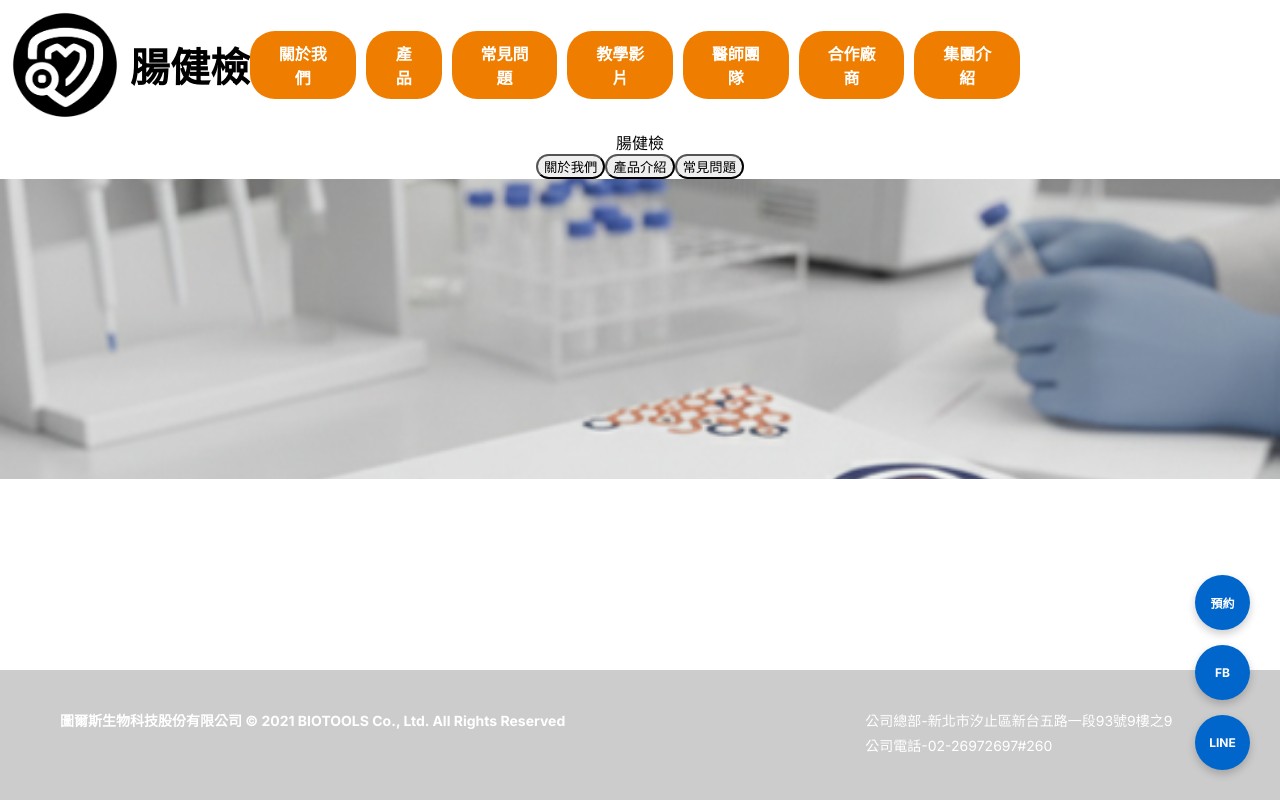
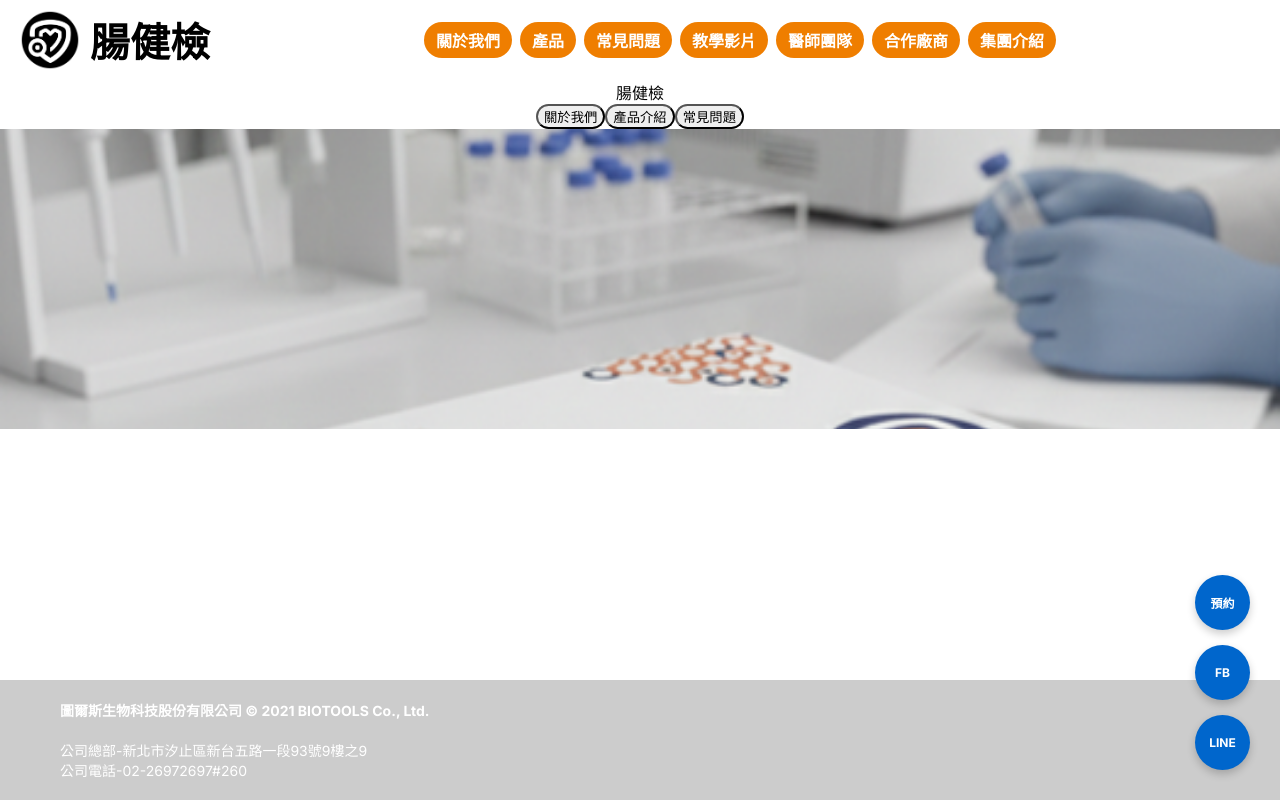
Before and after one commit to boren-Yang/crc-test, a Next.js app in the folder website1/: page / in a window 1280 px wide. Shown: the top 800 px of the page. Built offline with nearby package versions, Linux system fonts and the light colour scheme.

Commit message:
Add Speed Insights package

```diff
--- a/website1/app/layout.tsx
+++ b/website1/app/layout.tsx
@@ -13,67 +13,51 @@ export default function RootLayout({ children }: { children: React.ReactNode })
         display: 'flex',
         flexDirection: 'column',
         minHeight: '100vh',
-        margin: 0
+        margin: 0,
+        overflowX: 'hidden' // 避免手機版左右滑動
       }}>
         <header style={{
-  display: 'flex',
-  alignItems: 'center',
-  justifyContent: 'center',
-  flexWrap: 'wrap', // 重要：讓按鈕在空間不足時自動掉到下一行
-  padding: '10px'
-}}>
-          {/* Logo 區塊 */}
+          display: 'flex',
+          alignItems: 'center',
+          justifyContent: 'space-between', // 改為左右撐開
+          flexWrap: 'wrap', // 空間不足自動換行
+          padding: '10px 20px',
+          gap: '10px'
+        }}>
+          {/* Logo 區塊 - 在手機上會縮小一點 */}
           <Link href="/" style={{ textDecoration: 'none', color: 'inherit', display: 'flex', alignItems: 'center' }}>
             <div style={{ display: 'flex', alignItems: 'center', gap: '10px' }}>
-              <img src="/99.png" alt="Logo" width="110" />
-              <span style={{ fontWeight: 'bold', fontSize: '40px' }}>腸健檢</span>
+              <img src="/99.png" alt="Logo" className="w-[60px] md:w-[110px]" style={{ maxWidth: '100%' }} />
+              <span style={{ fontWeight: 'bold', fontSize: 'clamp(24px, 5vw, 40px)' }}>腸健檢</span>
             </div>
           </Link>
 
-          {/* 導覽列 */}
-          <nav style={{ flex: 1, display: 'flex', justifyContent: 'center', gap: '10px' }}>
-            <Link href="/about" style={{ textDecoration: 'none' }}>
-              <button style={navButtonStyle}>關於我們</button>
-            </Link>
-            <Link href="/product" style={{ textDecoration: 'none' }}>
-            <button style={navButtonStyle}>產品</button>
-            </Link>
-            <Link href="/qa" style={{ textDecoration: 'none' }}>
-              <button style={navButtonStyle}>常見問題</button>
-            </Link>
-            <Link href="/video" style={{ textDecoration: 'none' }}>
-              <button style={navButtonStyle}>教學影片</button>
-            </Link>
-            <Link href="/doctor" style={{ textDecoration: 'none' }}>
-              <button style={navButtonStyle}>醫師團隊</button>
-            </Link>
-            <Link href="/partner" style={{ textDecoration: 'none' }}>
-              <button style={navButtonStyle}>合作廠商</button>
-            </Link>
-            <a
-            href="https://www.toolsbiotech.com/index.php" // ★ 這裡記得換成真實的集團網址
-            target="_blank"
-            rel="noopener noreferrer"
-            style={{ textDecoration: 'none' }}
-            >
-              <button style={navButtonStyle}>集團介紹</button>
-            </a>
+          {/* 導覽列 - 加入 flex-wrap 並優化手機間距 */}
+          <nav style={{
+            display: 'flex',
+            justifyContent: 'center',
+            flexWrap: 'wrap',
+            gap: '8px',
+            flex: '1 1 auto', // 讓它自動佔滿剩餘空間
+            minWidth: '300px' // 防止擠得太小
+          }}>
+            {["關於我們", "產品", "常見問題", "教學影片", "醫師團隊", "合作廠商", "集團介紹"].map((text) => (
+              <button key={text} style={navButtonStyle}>{text}</button>
+            ))}
           </nav>
 
-          {/* 右側平衡區塊 */}
-          <div style={{ width: '250px' }}></div>
+          {/* 移除了那個會推擠空間的 250px 空白區塊 */}
         </header>
 
-        {/* 主要內容區：使用 flex: 1 確保它佔滿空間，把 footer 推到底部 */}
-        <main style={{ flex: 1 , display: 'flex', flexDirection: 'column'}}>
+        <main style={{ flex: 1, display: 'flex', flexDirection: 'column' }}>
           {children}
         </main>
 
-        {/* --- 灰色 Footer Column --- */}
+        {/* Footer 也加入響應式調整 */}
         <footer style={{
           backgroundColor: '#CCCCCC',
           color: '#FFFFFF',
-          padding: '40px 20px',
+          padding: '20px',
           fontSize: '14px',
           width: '100%'
         }}>
@@ -81,19 +65,16 @@ export default function RootLayout({ children }: { children: React.ReactNode })
             maxWidth: '1200px',
             margin: '0 auto',
             display: 'flex',
-            justifyContent: 'flex-start',
-            alignItems: 'flex-start',
-            flexWrap: 'wrap',
-            gap: '300px'
+            flexDirection: 'column', // 手機預設直排
+            gap: '20px',
+            // 當螢幕寬度大於 768px 時改為橫排 (這部分建議寫在 CSS 裡，或用 MediaQuery)
           }}>
+            <p style={{ fontWeight: 'bold', margin: 0 }}>
+              圖爾斯生物科技股份有限公司 © 2021 BIOTOOLS Co., Ltd.
+            </p>
             <div>
-              <p style={{ fontWeight: 'bold', margin: 0 }}>
-                圖爾斯生物科技股份有限公司 © 2021 BIOTOOLS Co., Ltd. All Rights Reserved
-              </p>
-            </div>
-            <div style={{ textAlign: 'left' }}>
-              <p style={{ margin: '0 0 5px 0' }}>公司總部-新北市汐止區新台五路一段93號9樓之9</p>
-              <p style={{ margin: '0 0 5px 0' }}>公司電話-02-26972697#260  </p>
+              <p style={{ margin: '0' }}>公司總部-新北市汐止區新台五路一段93號9樓之9</p>
+              <p style={{ margin: '0' }}>公司電話-02-26972697#260</p>
             </div>
           </div>
         </footer>
@@ -104,15 +85,16 @@ export default function RootLayout({ children }: { children: React.ReactNode })
   );
 }
 
-// 為了讓代碼乾淨，把重複的按鈕樣式抽出來
+// 修改按鈕樣式：讓字體和間距能自動縮放
 const navButtonStyle = {
-  padding: '10px 25px',
+  padding: '6px 12px', // 縮小內距，讓手機版塞得下
   backgroundColor: '#EF7E00',
   color: 'white',
   border: 'none',
   borderRadius: '25px',
   cursor: 'pointer',
-  fontSize: '16px',
+  fontSize: 'clamp(12px, 2vw, 16px)', // 自動調整字體大小：最小12px，隨螢幕縮放，最大16px
   fontWeight: 'bold' as const,
+  whiteSpace: 'nowrap' as const, // 防止按鈕內的字斷行
   transition: '0.3s'
 };
```
